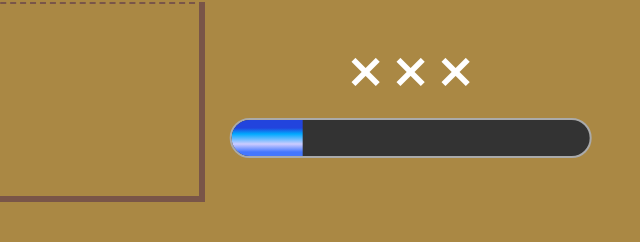
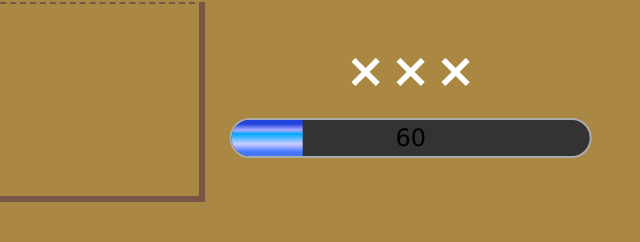
Before and after one commit to RaminGolzar/typing-game, a plain HTML site: page public_html/index.html in a window 1280 px wide. Shown: the part 298-540 px from the top of the page, 640-1280 px from the left. Drawn offline with nearby package versions, Linux system fonts and the light colour scheme.

Commit message:
complete the header section & status section

```diff
--- a/css/side-style.css
+++ b/css/side-style.css
@@ -43,5 +43,5 @@ h1 span:first-child {
 #progress-bar {
 	height: 40px;
 	width: 20%;
-	background: linear-gradient(to bottom , #24d 20% , #0af 35% , #ccf 60% , #47f 80%);
+	background: linear-gradient(to bottom , #24d 10% , #aaf 25%  , #0af 35% , #ccf 60% , #47f 80%);
 }
--- a/public_html/index.html
+++ b/public_html/index.html
@@ -29,9 +29,11 @@
                     <span class="w3-text-white w3-xxxlarge"><b>&times</b></span>
 
                     <section class="w3-block w3-padding-large">
-                        <div id="progress" class="w3-block w3-round-xxlarge w3-xlarge">
+                        <div id="progress" class="w3-display-container w3-block w3-round-xxlarge w3-xlarge">
                             <div id="progress-bar"></div>
-                            <span id="progress-number">60</span>
+                            <span id="progress-number" class="w3-display-middle">
+                                60
+                            </span>
                         </div>
                     </section>
                 </section>
```
